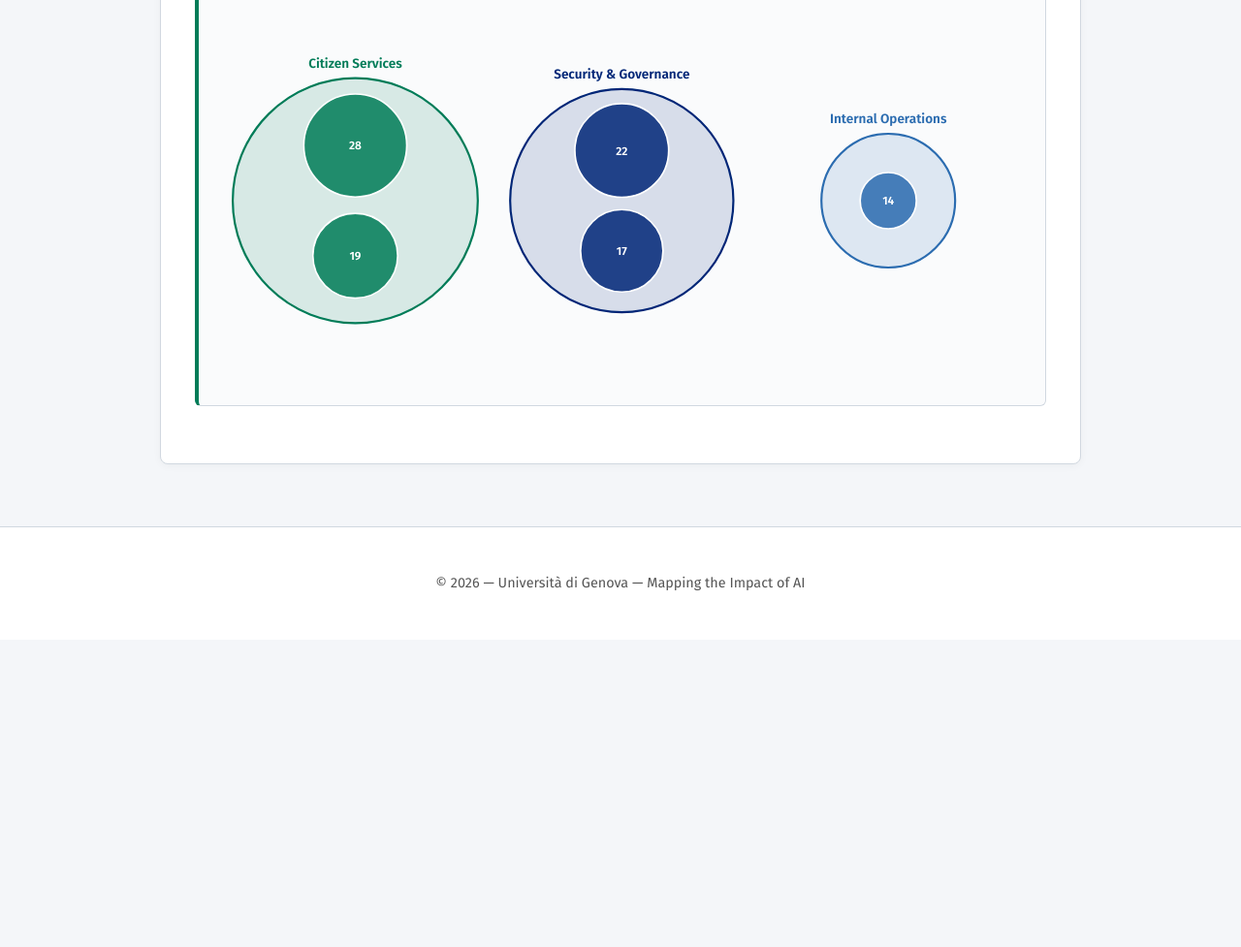
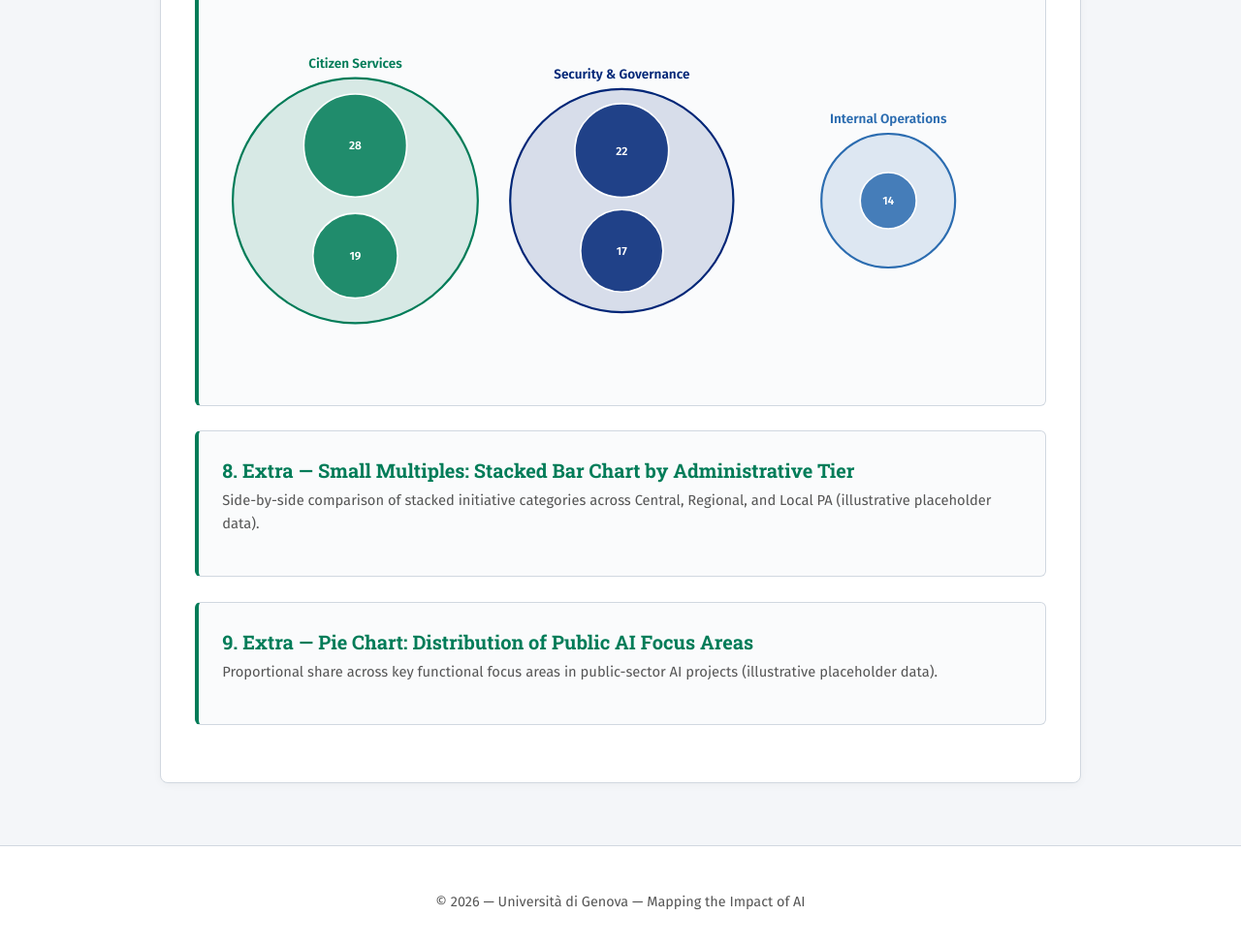
Before and after one commit to s1843437/mapping-impact-ai, a plain HTML site: page index.html in a window 1280 px wide. Shown: the part 5948-6925 px from the top of the page at 97% size. Before the commit the page ends 6608 px from the top, so only its background shows below. Drawn offline with Linux system fonts and the light colour scheme.

Commit message:
Add extra chart cards for AI focus areas
Added additional chart cards for visualizing public-sector AI initiatives.

```diff
--- a/index.html
+++ b/index.html
@@ -210,6 +210,20 @@
                 <h3>7. Extra — Circle Packing: Nested Breakdown of Initiatives</h3>
                 <p class="chart-desc">Hierarchical comparison across broad public-sector areas and specific initiative types (illustrative placeholder data).</p>
                 <div id="chart-circlepacking" class="chart-container"></div>
+</article>
+                <!-- Extra 3: Stacked Bar Chart (Small Multiple) -->
+            <article class="chart-card">
+                <h3>8. Extra — Small Multiples: Stacked Bar Chart by Administrative Tier</h3>
+                <p class="chart-desc">Side-by-side comparison of stacked initiative categories across Central, Regional, and Local PA (illustrative placeholder data).</p>
+                <div id="chart-small-multiples" class="chart-container"></div>
+            </article>
+
+            <!-- Extra 4: Pie Chart -->
+            <article class="chart-card">
+                <h3>9. Extra — Pie Chart: Distribution of Public AI Focus Areas</h3>
+                <p class="chart-desc">Proportional share across key functional focus areas in public-sector AI projects (illustrative placeholder data).</p>
+                <div id="chart-pie" class="chart-container"></div>
+            </article>
         </section>
 
 
```
